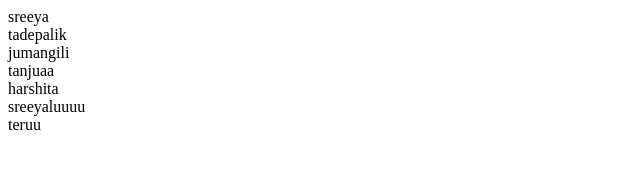
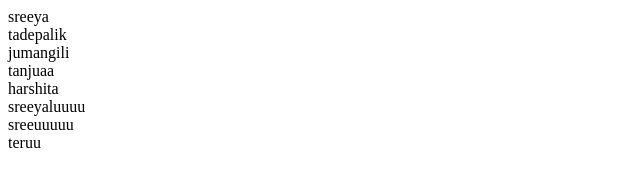
Before and after one commit to TadepalliSreeya/Encoders, a plain HTML site: page index.html in a window 1280 px wide. Shown: the full height of the page, 0-640 px from the left. Drawn offline with Linux system fonts and the light colour scheme.

Commit message:
dev added

```diff
--- a/index.html
+++ b/index.html
@@ -12,6 +12,7 @@
     <div>tanjuaa</div>
     <div>harshita</div>
     <div>sreeyaluuuu</div>
+    <div>sreeuuuuu</div>
     <div>teruu</div>
 </body>
 </html>
```
